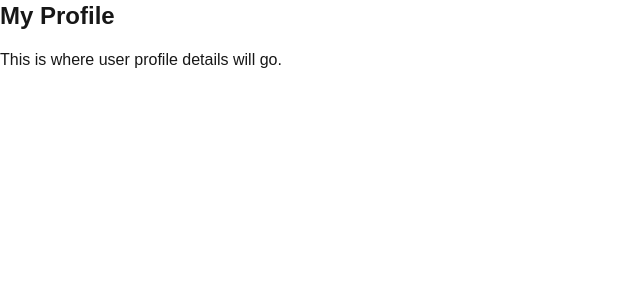
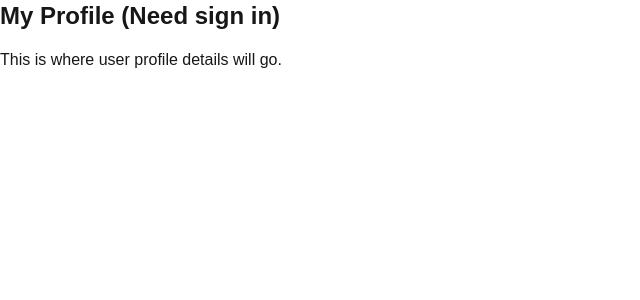
Before and after one commit to gogetthemes/etsy-key-saas, a Next.js app in the folder apps/frontend/: page /profile in a window 1280 px wide. Shown: the top 300 px of the page, without its empty margins (0-640 px from the left). Built offline with nearby package versions, Linux system fonts and the light colour scheme; no server answers.

Commit message:
Profile: show user email if authenticated, else show 'My Profile (Need sign in)'

```diff
--- a/apps/frontend/src/app/profile/page.tsx
+++ b/apps/frontend/src/app/profile/page.tsx
@@ -7,7 +7,9 @@ export default function ProfilePage() {
   return (
     <div>
       <h1 className="text-2xl font-bold mb-4">
-        {user?.email ? user.email : "My Profile"}
+        {status === 'authenticated' && user?.email
+          ? user.email
+          : "My Profile (Need sign in)"}
       </h1>
       <p>This is where user profile details will go.</p>
     </div>
```
